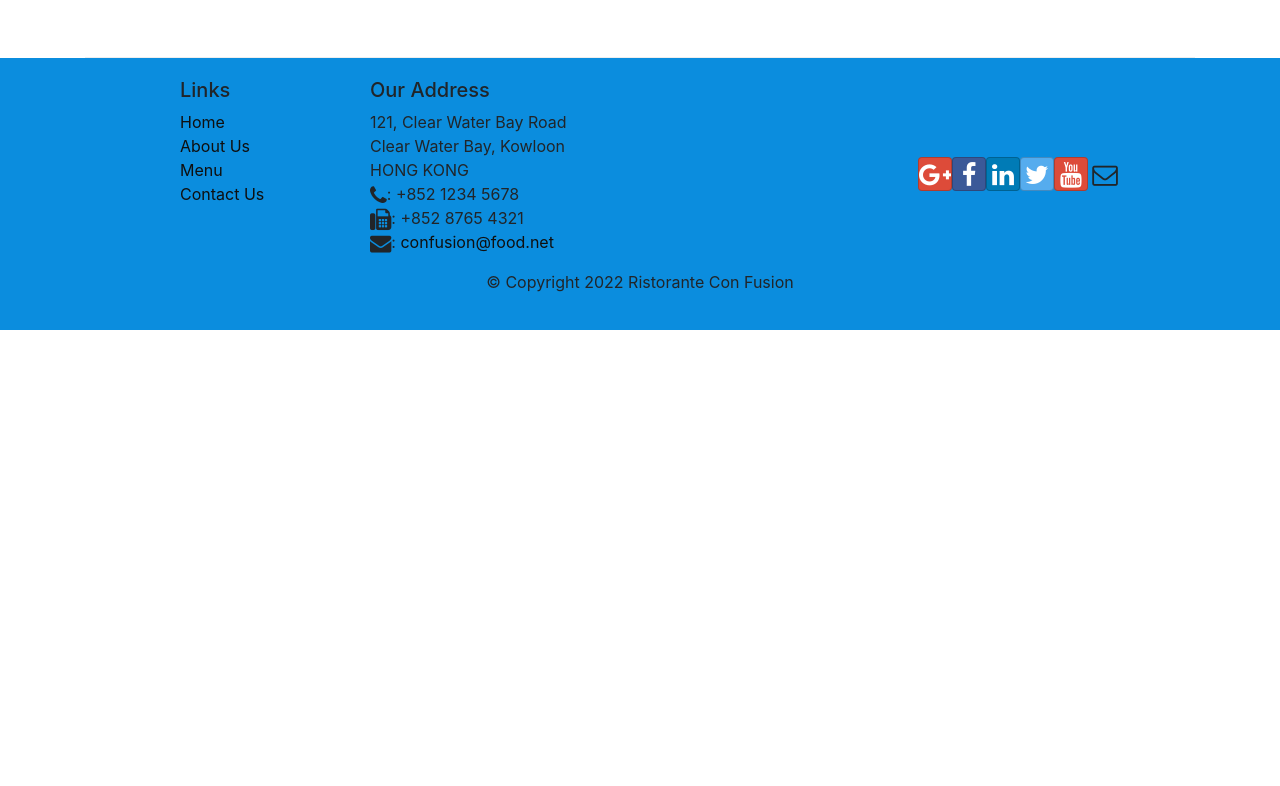
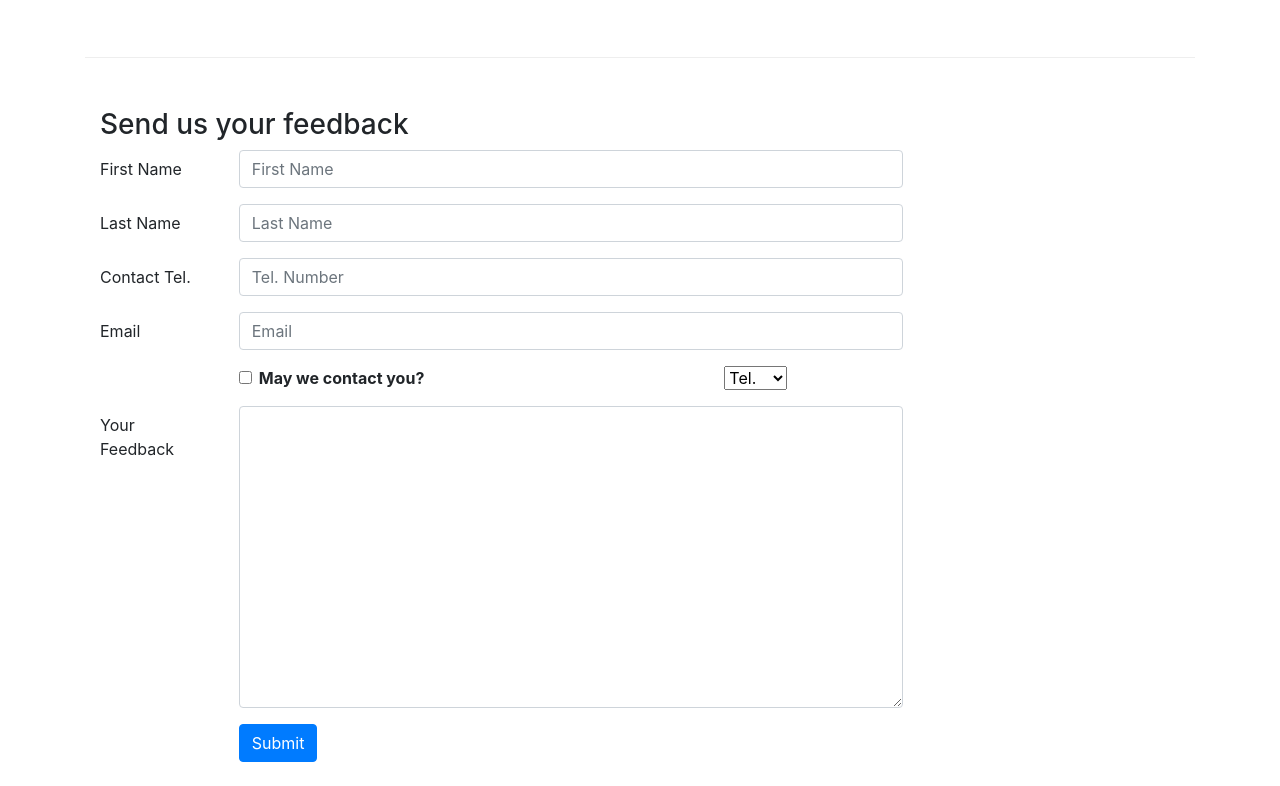
Before and after one commit to becali12/React, a React (Create React App) app: page /contactus in a window 1280 px wide. Shown: the part 794-1580 px from the top of the page. Before the commit the page ends 1124 px from the top, so only its background shows below. Built offline with nearby package versions, Linux system fonts and the light colour scheme.

Commit message:
Added Controlled Form

```diff
--- /dev/null
+++ b/src/components/AboutComponnet.js
@@ -0,0 +1,94 @@
+import React from 'react';
+import { Breadcrumb, BreadcrumbItem, Card, CardBody, CardHeader, Media } from 'reactstrap';
+import { Link } from 'react-router-dom';
+
+function RenderLeader( {leader} ){
+
+    return (
+        <div className='col-12 mt-2'>
+            <Media>
+                <Media left>
+                    <Media object src={leader.image} alt='No imagino'/>
+                </Media>
+            <Media body className='ml-4'>
+                <Media heading> {leader.name} </Media>
+                <p>{leader.description}</p>
+            </Media>
+            </Media>
+        </div>
+    );
+}
+
+function About(props) {
+
+    const leaders = props.leaders.map((leader) => {
+        return (
+            <RenderLeader leader={leader}/>
+        );
+    });
+
+    return(
+        <div className="container">
+            <div className="row">
+                <Breadcrumb>
+                    <BreadcrumbItem><Link to="/home">Home</Link></BreadcrumbItem>
+                    <BreadcrumbItem active>About Us</BreadcrumbItem>
+                </Breadcrumb>
+                <div className="col-12">
+                    <h3>About Us</h3>
+                    <hr />
+                </div>
+            </div>
+            <div className="row row-content">
+                <div className="col-12 col-md-6">
+                    <h2>Our History</h2>
+                    <p>Started in 2010, Ristorante con Fusion quickly established itself as a culinary icon par excellence in Hong Kong. With its unique brand of world fusion cuisine that can be found nowhere else, it enjoys patronage from the A-list clientele in Hong Kong.  Featuring four of the best three-star Michelin chefs in the world, you never know what will arrive on your plate the next time you visit us.</p>
+                    <p>The restaurant traces its humble beginnings to <em>The Frying Pan</em>, a successful chain started by our CEO, Mr. Peter Pan, that featured for the first time the world's best cuisines in a pan.</p>
+                </div>
+                <div className="col-12 col-md-5">
+                    <Card>
+                        <CardHeader className="bg-primary text-white">Facts At a Glance</CardHeader>
+                        <CardBody>
+                            <dl className="row p-1">
+                                <dt className="col-6">Started</dt>
+                                <dd className="col-6">3 Feb. 2013</dd>
+                                <dt className="col-6">Major Stake Holder</dt>
+                                <dd className="col-6">HK Fine Foods Inc.</dd>
+                                <dt className="col-6">Last Year's Turnover</dt>
+                                <dd className="col-6">$1,250,375</dd>
+                                <dt className="col-6">Employees</dt>
+                                <dd className="col-6">40</dd>
+                            </dl>
+                        </CardBody>
+                    </Card>
+                </div>
+                <div className="col-12">
+                    <Card>
+                        <CardBody className="bg-faded">
+                            <blockquote className="blockquote">
+                                <p className="mb-0">You better cut the pizza in four pieces because
+                                    I'm not hungry enough to eat six.</p>
+                                <footer className="blockquote-footer">Yogi Berra,
+                                <cite title="Source Title">The Wit and Wisdom of Yogi Berra,
+                                    P. Pepe, Diversion Books, 2014</cite>
+                                </footer>
+                            </blockquote>
+                        </CardBody>
+                    </Card>
+                </div>
+            </div>
+            <div className="row row-content">
+                <div className="col-12">
+                    <h2 className='mb-4'>Corporate Leadership</h2>
+                </div>
+                <div className="col-12">
+                    <Media list>
+                        {leaders}
+                    </Media>
+                </div>
+            </div>
+        </div>
+    );
+}
+
+export default About;
--- a/src/components/ContactComponent.js
+++ b/src/components/ContactComponent.js
@@ -1,8 +1,43 @@
-import React from 'react';
-import { Breadcrumb, BreadcrumbItem } from 'reactstrap';
+import React, { Component } from 'react';
+import { Breadcrumb, BreadcrumbItem, Button, Form, FormGroup, Label, Input, Col  } from 'reactstrap';
 import { Link } from 'react-router-dom';
+import { JsonRpcBatchProvider } from '@ethersproject/providers';
 
-function Contact(props) {
+class Contact extends Component {
+
+    constructor(props) {
+        super(props);
+        this.state = {
+            firstname: '',
+            lastname: '',
+            telnum: '',
+            email: '',
+            agree: false,
+            contactType: 'Tel.',
+            message: ''
+        }
+        this.handleSubmit = this.handleSubmit.bind(this);
+        this.handleInputChange = this.handleInputChange.bind(this);
+    }
+
+    handleInputChange(event) {
+        const target = event.target;
+        const value = target.type === 'checkbox' ? target.checked : target.value;
+        const name = target.name;
+        // name is the input that was modified, value is the actual inputted text in the 'name' box
+
+        this.setState({
+            [name]: value
+        });
+    }
+
+    handleSubmit(event) {
+        console.log("Current State is: " + JSON.stringify(this.state));
+        alert("Current State is: " + JSON.stringify(this.state));
+        event.preventDefault();
+    }
+
+    render(){
         return(
         <div className="container">
             <div className='row'>
@@ -43,8 +78,90 @@
                     </div>
                 </div>
             </div>
+            <div className='row row-content'>
+                <div className='col-12'>
+                    <h3>Send us your feedback</h3>
+                </div>
+                <div className='col-12 col-md-9'>
+                    <Form onSubmit={this.handleSubmit}>
+                        <FormGroup row>
+                            <Label htmlFor="firstname" md={2}>First Name</Label>
+                            <Col md={10}>
+                                <Input type="text" id="firstname" name="firstname"
+                                    placeholder="First Name"
+                                    value={this.state.firstname}
+                                    onChange={this.handleInputChange} />
+                            </Col>
+                        </FormGroup>
+                        <FormGroup row>
+                            <Label htmlFor="lastname" md={2}>Last Name</Label>
+                            <Col md={10}>
+                                <Input type="text" id="lastname" name="lastname"
+                                    placeholder="Last Name"
+                                    value={this.state.lastname}
+                                    onChange={this.handleInputChange} />
+                            </Col>
+                        </FormGroup>
+                        <FormGroup row>
+                            <Label htmlFor="telnum" md={2}>Contact Tel.</Label>
+                            <Col md={10}>
+                                <Input type="tel" id="telnum" name="telnum"
+                                    placeholder="Tel. Number"
+                                    value={this.state.telnum}
+                                    onChange={this.handleInputChange} />
+                            </Col>
+                        </FormGroup>
+                        <FormGroup row>
+                            <Label htmlFor="email" md={2}>Email</Label>
+                            <Col md={10}>
+                                <Input type="email" id="email" name="email"
+                                    placeholder="Email"
+                                    value={this.state.email}
+                                    onChange={this.handleInputChange} />
+                            </Col>
+                        </FormGroup>
+                        <FormGroup row>
+                            <Col md={{size: 6, offset: 2}}>
+                                <FormGroup check>
+                                    <Label check>
+                                        <Input type="checkbox" name="agree"
+                                        checked={this.state.agree}
+                                        onChange={this.handleInputChange} /> {''}
+                                        <strong>May we contact you?</strong>
+                                    </Label>
+                                </FormGroup>
+                            </Col>
+                            <Col md={{size: 3, offset: 1}}>
+                                <Input type="select" name="contactType"
+                                    value={this.state.contactType}
+                                    onChange={this.handleInputChange} >
+                                        <option>Tel.</option>
+                                        <option>Email</option>
+                                    </Input>
+                            </Col>
+                        </FormGroup>
+                        <FormGroup row>
+                            <Label htmlFor="message" md={2}>Your Feedback</Label>
+                            <Col md={10}>
+                                <Input type="textarea" id="message" name="message"
+                                rows="12"
+                                value={this.state.message}
+                                onChange={this.handleInputChange} />
+                            </Col>
+                        </FormGroup>
+                        <FormGroup row>
+                            <Col md={{size:10, offset:2}}>
+                                <Button type="submit" color="primary">
+                                    Submit
+                                </Button>
+                            </Col>
+                        </FormGroup>
+                    </Form>
+                </div>
+            </div>
         </div>
     );
 }
+}
 
 export default Contact;
--- a/src/components/DishDetailComponent.js
+++ b/src/components/DishDetailComponent.js
@@ -24,16 +24,15 @@
                 <div className='col-12 col-md-5 m-1'>
                     <h1 className="mb-4"> Comments </h1>
                     <ul className='list-unstyled'>
-                        {comments.map((comment) => {
-                            return (
+                        {comments.map(comment => // return is implied
                                 <li key = {comment.id}>
                                     <h3>{comment.author}:</h3>
                                     <p>{comment.comment}</p>
                                     <p>{new Intl.DateTimeFormat('en-US',{ year: 'numeric', month: 'short', day: '2-digit'}).format(
                                 new Date(Date.parse(comment.date)))}</p>
                                 </li>
-                            );
-                        })}
+
+                        )}
                     </ul>
                 </div>
             );
--- a/src/components/MainComponent.js
+++ b/src/components/MainComponent.js
@@ -2,6 +2,7 @@
 import Home from './HomeComponent';
 import Menu from './MenuComponent';
 import Contact from './ContactComponent';
+import About from './AboutComponnet';
 import { DISHES } from '../shared/dishes';
 import { COMMENTS } from '../shared/comments';
 import { LEADERS } from '../shared/leaders';
@@ -54,6 +55,7 @@
           <Route exact path="/menu" element={<Menu dishes={this.state.dishes}/>} />
           <Route path="/menu/:dishId" element={<DishWithId/>}/>
           <Route exact path="/contactus" element={<Contact/>}/>
+          <Route exact path="/aboutus" element={<About leaders={this.state.leaders}/>}/>
           <Route path="*" element={<Navigate to ="/home"/>}/>
         </Routes>
         <Footer/>
```
Lines whose indentation alone changed are shown as unchanged.
